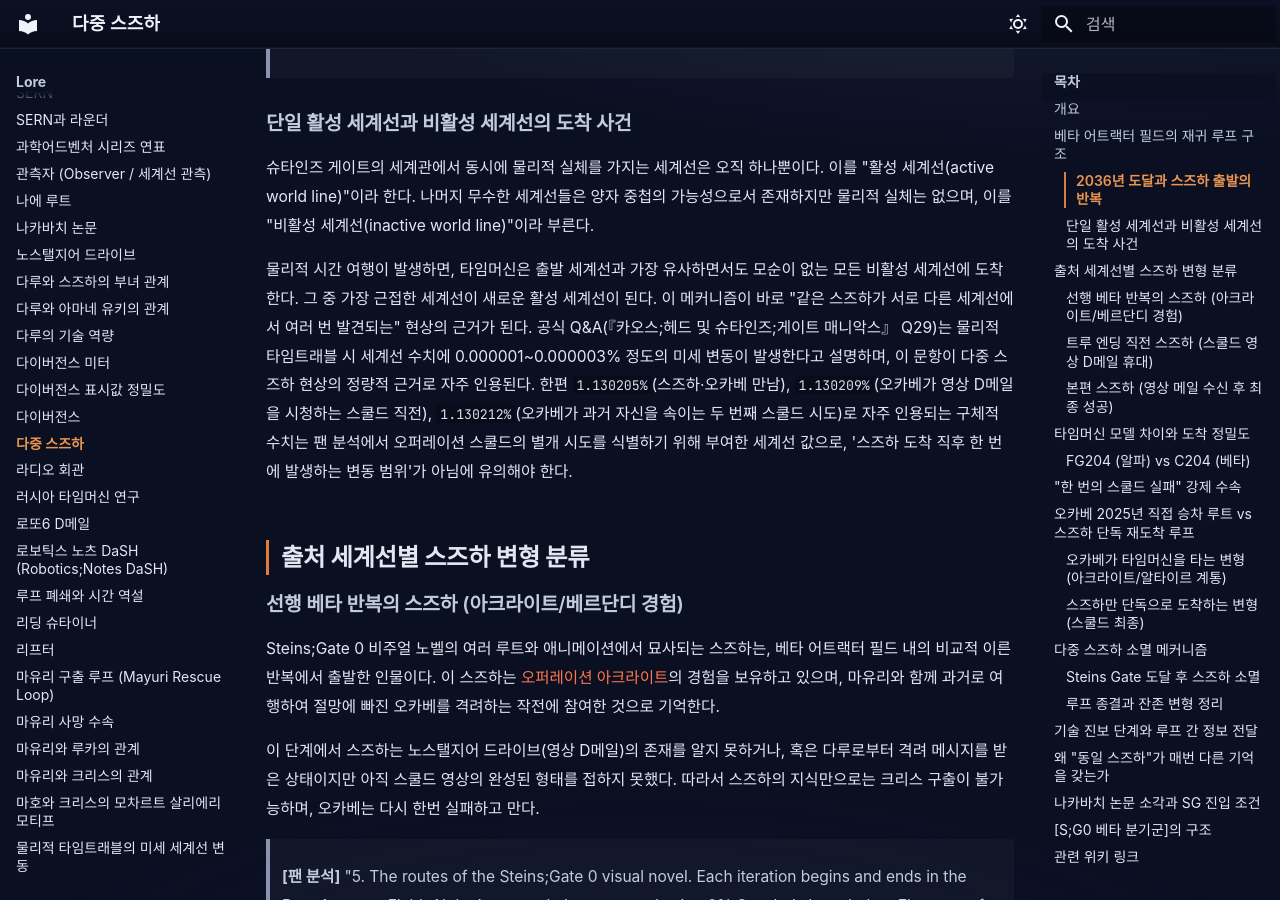
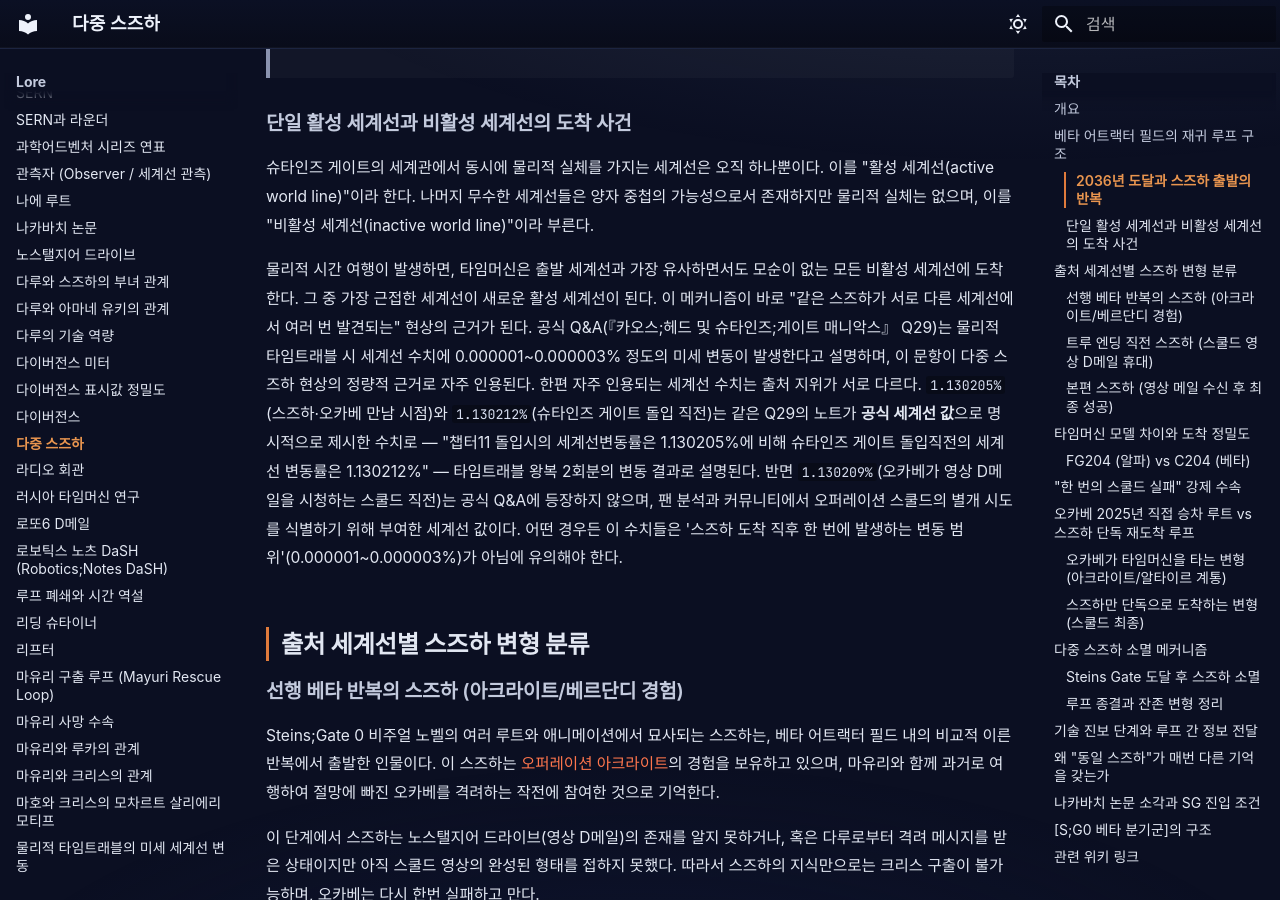
Before and after one commit to sgwiki/sgwiki.github.io, an MkDocs documentation site: the page built from wiki/lore/다중-스즈하.md, in a window 1280 px wide and 900 px high, scrolled down 1124 px. Built offline with MkDocs 1.6.1 and Material for MkDocs 9.7.7, drawn with Linux system fonts in a browser that asks for light colours; some web fonts are replaced.

Commit message:
fix(wiki): 다중-스즈하 — P10 7b9bd0cb 패치 적용

```diff
--- a/wiki/lore/다중-스즈하.md
+++ b/wiki/lore/다중-스즈하.md
@@ -28,7 +28,7 @@ Steins;Gate 0은 베타 어트랙터 필드 내에서 [오퍼레이션 스쿨드
 
 슈타인즈 게이트의 세계관에서 동시에 물리적 실체를 가지는 세계선은 오직 하나뿐이다. 이를 "활성 세계선(active world line)"이라 한다. 나머지 무수한 세계선들은 양자 중첩의 가능성으로서 존재하지만 물리적 실체는 없으며, 이를 "비활성 세계선(inactive world line)"이라 부른다.
 
-물리적 시간 여행이 발생하면, 타임머신은 출발 세계선과 가장 유사하면서도 모순이 없는 모든 비활성 세계선에 도착한다. 그 중 가장 근접한 세계선이 새로운 활성 세계선이 된다. 이 메커니즘이 바로 "같은 스즈하가 서로 다른 세계선에서 여러 번 발견되는" 현상의 근거가 된다. 공식 Q&A(『카오스;헤드 및 슈타인즈;게이트 매니악스』 Q29)는 물리적 타임트래블 시 세계선 수치에 0.000001~0.000003% 정도의 미세 변동이 발생한다고 설명하며, 이 문항이 다중 스즈하 현상의 정량적 근거로 자주 인용된다. 한편 `1.130205%`(스즈하·오카베 만남), `1.130209%`(오카베가 영상 D메일을 시청하는 스쿨드 직전), `1.130212%`(오카베가 과거 자신을 속이는 두 번째 스쿨드 시도)로 자주 인용되는 구체적 수치는 팬 분석에서 오퍼레이션 스쿨드의 별개 시도를 식별하기 위해 부여한 세계선 값으로, '스즈하 도착 직후 한 번에 발생하는 변동 범위'가 아님에 유의해야 한다.
+물리적 시간 여행이 발생하면, 타임머신은 출발 세계선과 가장 유사하면서도 모순이 없는 모든 비활성 세계선에 도착한다. 그 중 가장 근접한 세계선이 새로운 활성 세계선이 된다. 이 메커니즘이 바로 "같은 스즈하가 서로 다른 세계선에서 여러 번 발견되는" 현상의 근거가 된다. 공식 Q&A(『카오스;헤드 및 슈타인즈;게이트 매니악스』 Q29)는 물리적 타임트래블 시 세계선 수치에 0.000001~0.000003% 정도의 미세 변동이 발생한다고 설명하며, 이 문항이 다중 스즈하 현상의 정량적 근거로 자주 인용된다. 한편 자주 인용되는 세계선 수치는 출처 지위가 서로 다르다. `1.130205%`(스즈하·오카베 만남 시점)와 `1.130212%`(슈타인즈 게이트 돌입 직전)는 같은 Q29의 노트가 **공식 세계선 값**으로 명시적으로 제시한 수치로 — "챕터11 돌입시의 세계선변동률은 1.130205%에 비해 슈타인즈 게이트 돌입직전의 세계선 변동률은 1.130212%" — 타임트래블 왕복 2회분의 변동 결과로 설명된다. 반면 `1.130209%`(오카베가 영상 D메일을 시청하는 스쿨드 직전)는 공식 Q&A에 등장하지 않으며, 팬 분석과 커뮤니티에서 오퍼레이션 스쿨드의 별개 시도를 식별하기 위해 부여한 세계선 값이다. 어떤 경우든 이 수치들은 '스즈하 도착 직후 한 번에 발생하는 변동 범위'(0.000001~0.000003%)가 아님에 유의해야 한다.
 
 ## 출처 세계선별 스즈하 변형 분류
 
```
